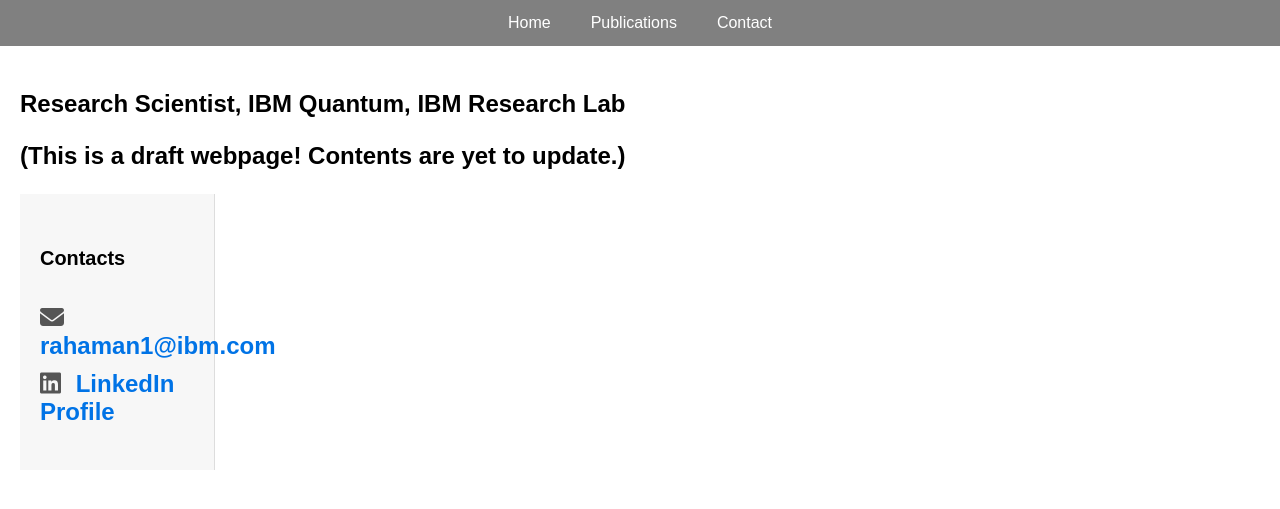
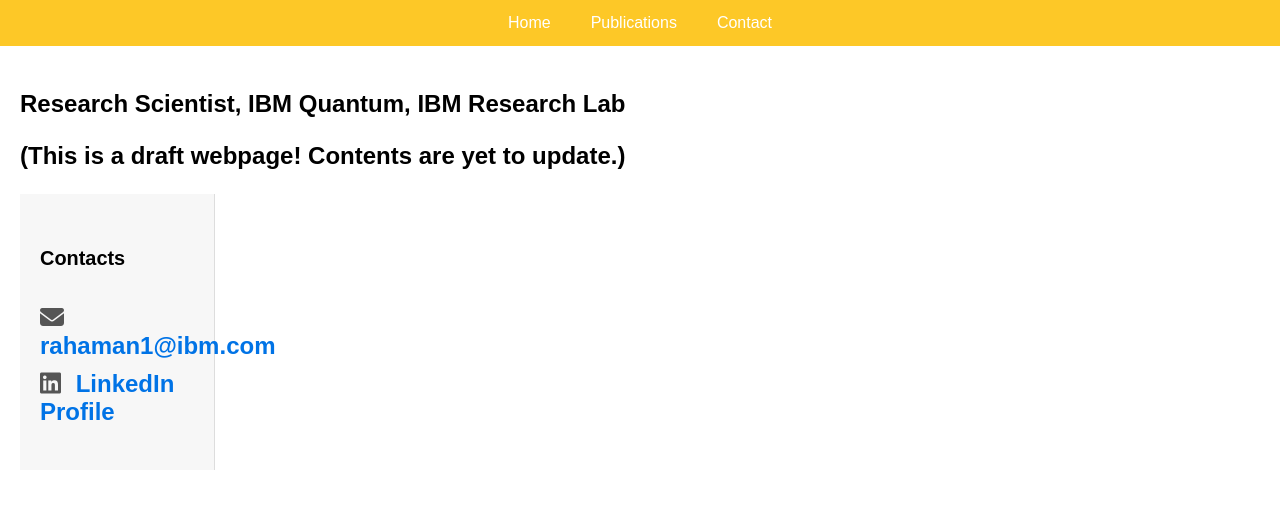
Before and after one commit to rahaman-quantum/rahaman.github.io, a Jekyll site: the page built from README.md, in a window 1280 px wide. Shown: the top 509 px of the page. Built offline with Jekyll 4.4.1, drawn with Linux system fonts in a browser that asks for light colours; our own code applies the rules of GitHub Pages for plain Markdown files.

Commit message:
Update default.html

```diff
--- a/_layouts/default.html
+++ b/_layouts/default.html
@@ -12,7 +12,7 @@
       padding: 0;
     }
     .navbar {
-      background-color: #808080; /* Grey color */
+      background-color: #fdc827; /* yello color */
       overflow: hidden;
       display: flex;
       justify-content: center;
```
